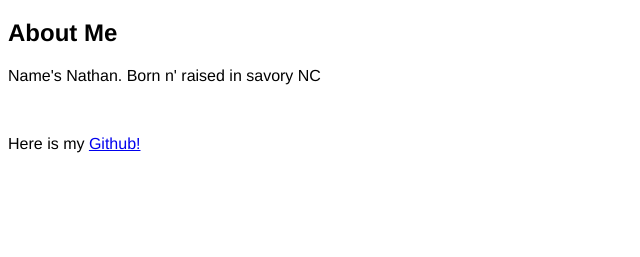
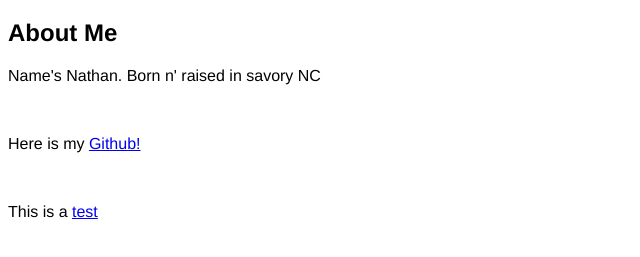
Before and after one commit to natethsieh/website, a plain HTML site: page index.html in a window 1280 px wide. Shown: the part 61-318 px from the top of the page, without its empty margins (0-640 px from the left). Drawn offline with Linux system fonts and the light colour scheme.

Commit message:
modified index file

```diff
--- a/index.html
+++ b/index.html
@@ -12,5 +12,7 @@
     <p>Name's Nathan. Born n' raised in savory NC</p>
     <br>
     <p>Here is my <a href="https://www.github.com/natethsieh/">Github!</a></p>
+    <br>
+    <p>This is a <a href="pages/dasmoto_proj.html">test</a></p>
   </body>
 </html>
```
